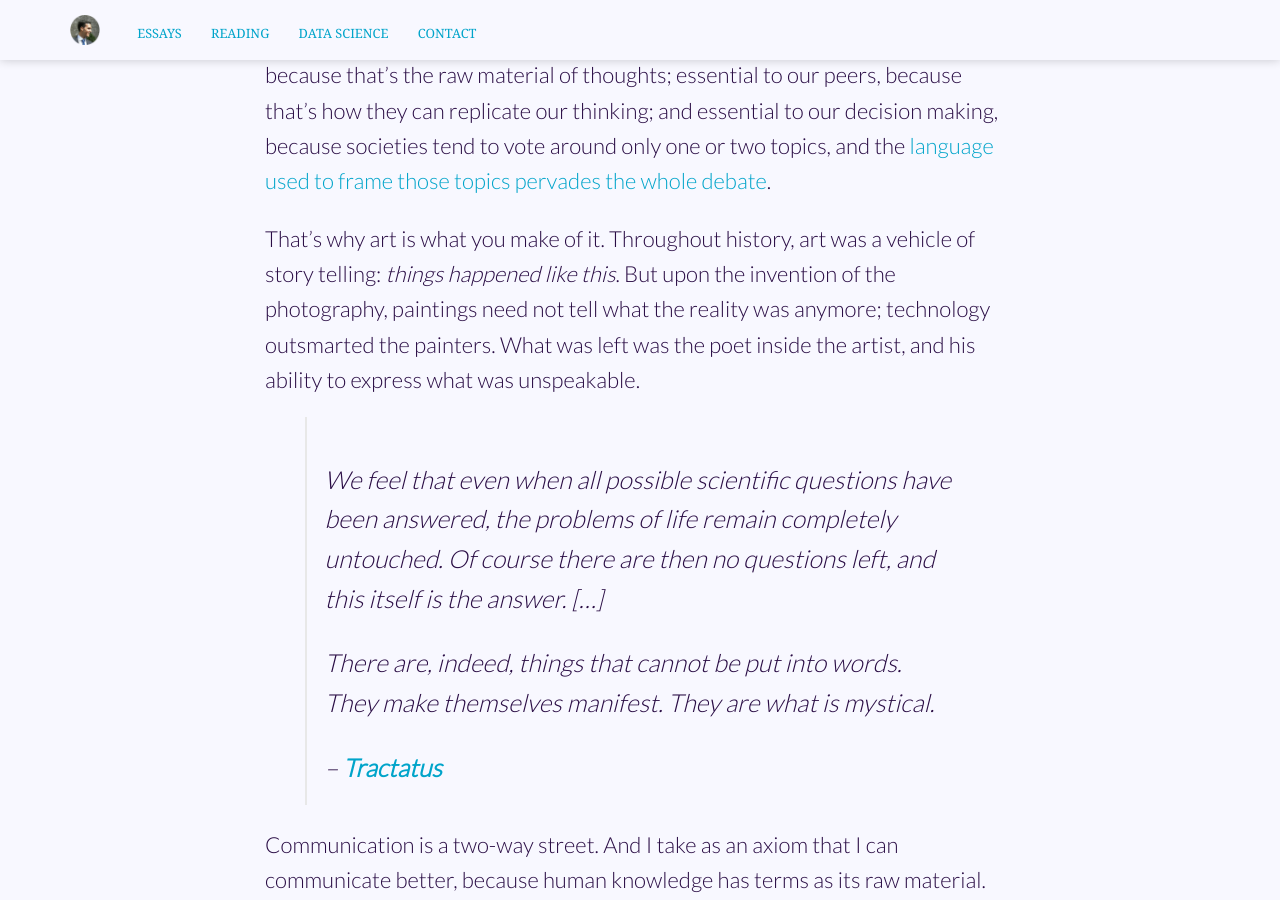
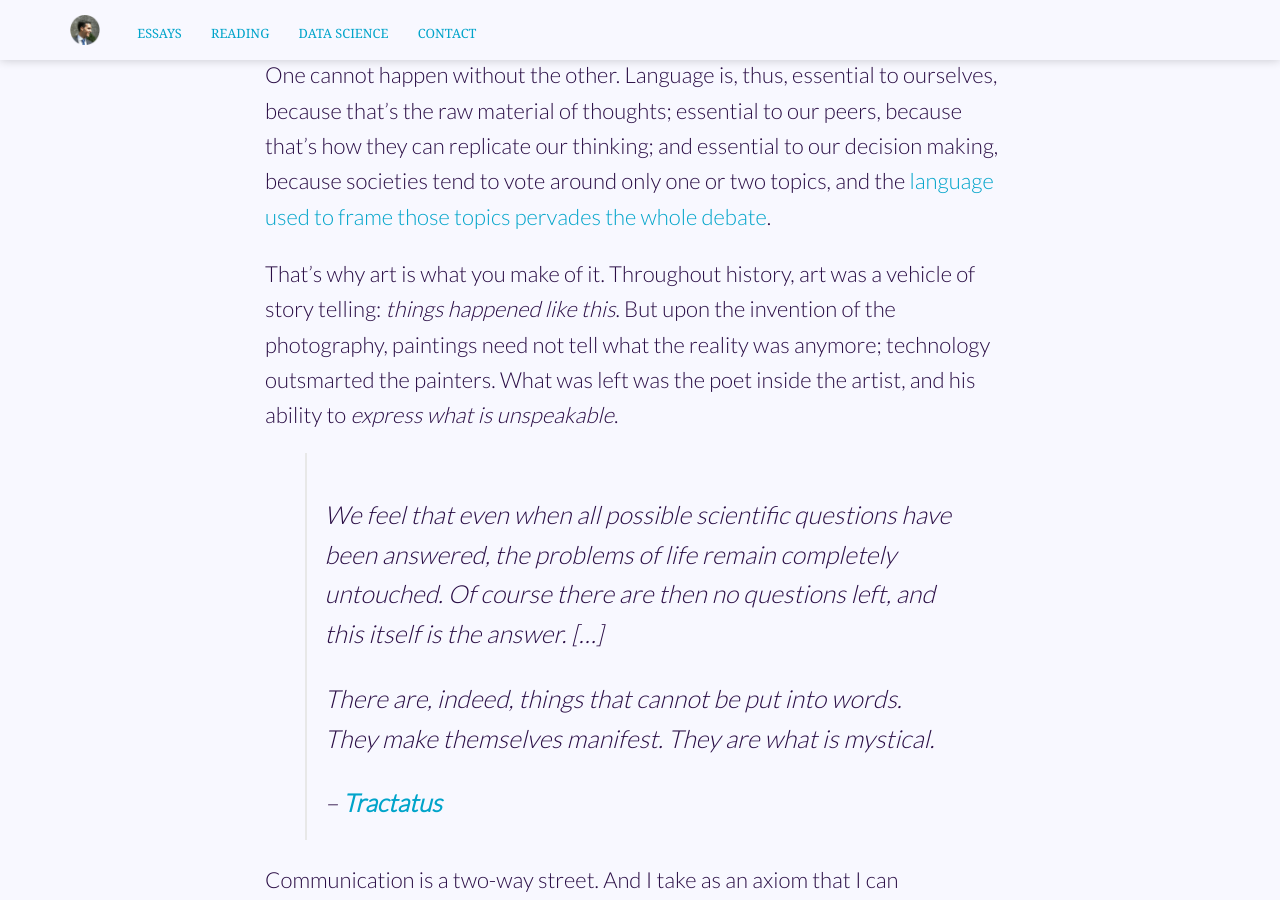
Before and after one commit to ohduran/ohduran.github.io, a Jekyll site: the page built from _posts/2019-01-02-annual-letter-2018.md, in a window 1280 px wide and 900 px high, scrolled down 3287 px. Built offline with Jekyll 4.4.1, drawn with Linux system fonts in a browser that asks for light colours; nearby versions of some CDN libraries; some of the changed text lies outside the part shown.

Commit message:
edit post

```diff
--- a/_posts/2019-01-02-annual-letter-2018.md
+++ b/_posts/2019-01-02-annual-letter-2018.md
@@ -36,7 +36,7 @@ This had another unexpected consequence: the strength within. The capacity to en
 
 I'm unaware of the people I've reached this year for the first time, reaching in terms of mentoring, engaging rather than simply touching. People trump processes: how we speak and what we talk about are superior to what you know. That's why the Feynman Technique, about which we have talked about in [How to Read a Book](/how-to-read-a-book), is so crucial: it identifies what we know with what we communicate. One cannot happen without the other. Language is, thus, essential to ourselves, because that's the raw material of thoughts; essential to our peers, because that's how they can replicate our thinking; and essential to our decision making, because societies tend to vote around only one or two topics, and the [language used to frame those topics pervades the whole debate](/politics-and-the-english-language).
 
-That's why art is what you make of it. Throughout history, art was a vehicle of story telling: *things happened like this*. But upon the invention of the photography, paintings need not tell what the reality was anymore; technology outsmarted the painters. What was left was the poet inside the artist, and his ability to express what was unspeakable.
+That's why art is what you make of it. Throughout history, art was a vehicle of story telling: *things happened like this*. But upon the invention of the photography, paintings need not tell what the reality was anymore; technology outsmarted the painters. What was left was the poet inside the artist, and his ability to *express what is unspeakable*.
 
 > We feel that even when all possible scientific questions have been answered, the problems of life remain completely untouched. Of course there are then no questions left, and this itself is the answer. [...]
 >
```
Also changed, not shown: other parts of _posts/2019-01-02-annual-letter-2018.md (+1 -1 lines).
